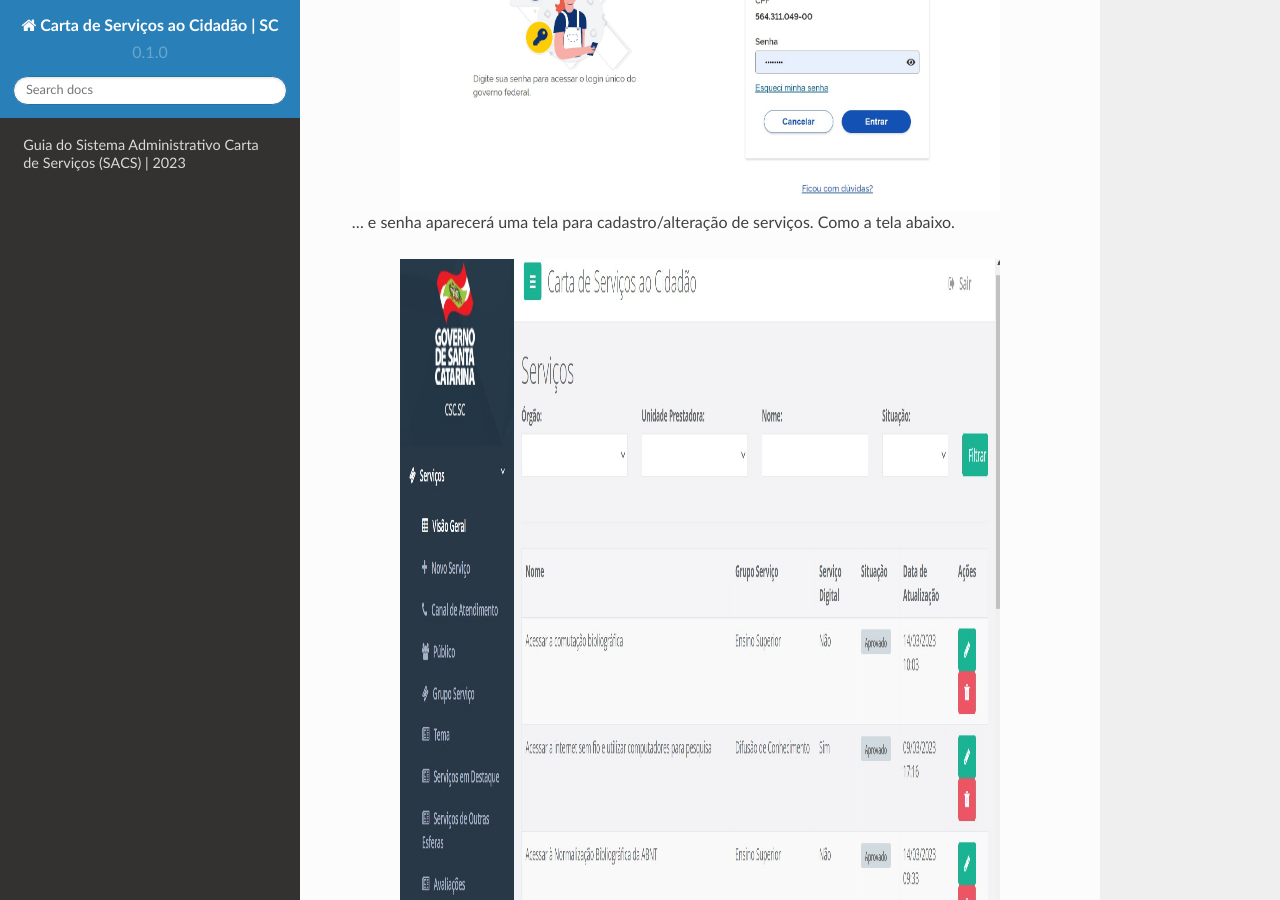
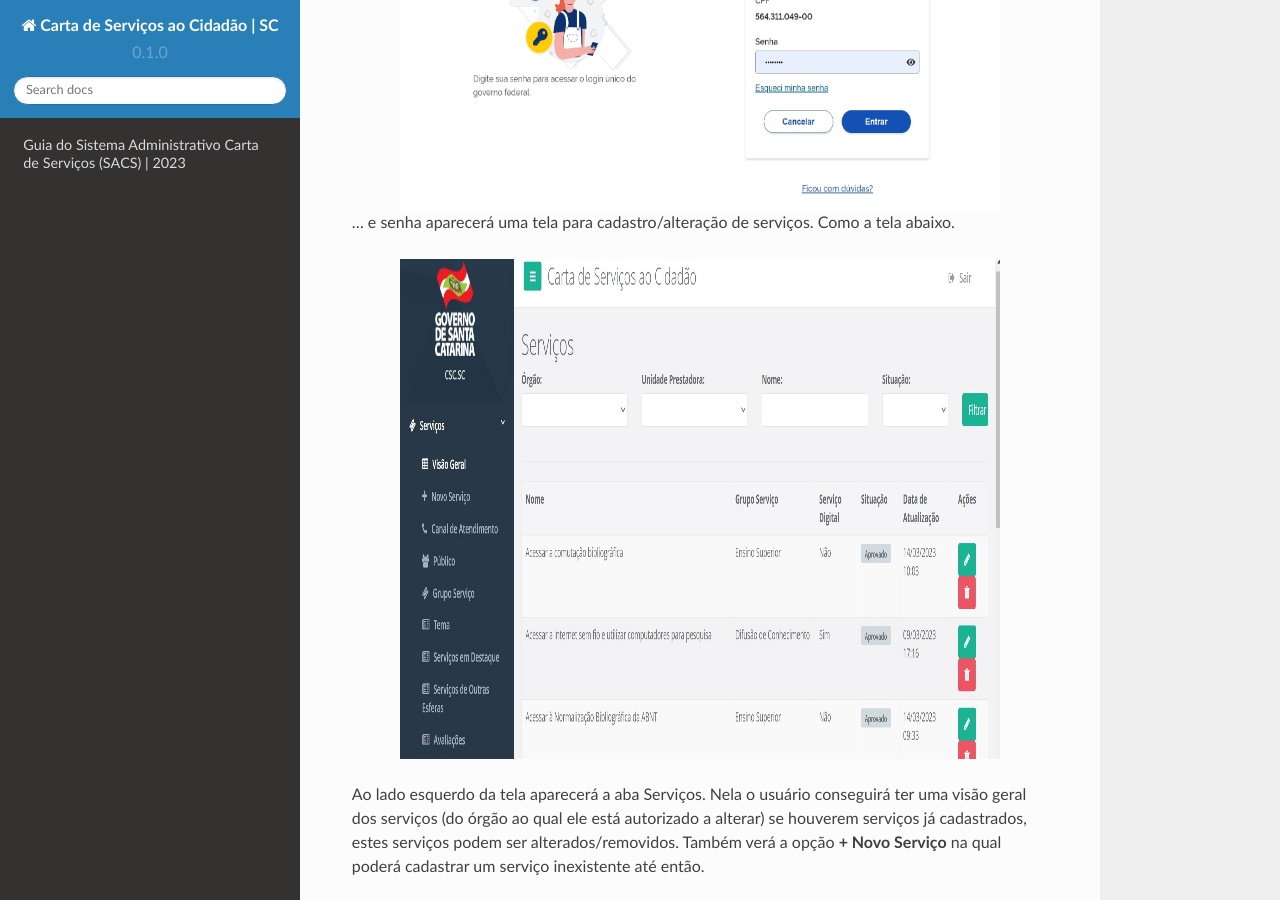
Before and after one commit to brunoaltieri/cartadeservicos, a Sphinx documentation site: the page built from docs/source/index.rst, in a window 1280 px wide and 900 px high, scrolled down 2780 px. Built offline with Sphinx 7.4.7 and the Read the Docs theme 2.0.0, drawn with Linux system fonts in a browser that asks for light colours.

Commit message:
Update index.rst

```diff
--- a/docs/source/index.rst
+++ b/docs/source/index.rst
@@ -82,7 +82,7 @@ Após informar CPF...
 ... e senha aparecerá uma tela para cadastro/alteração de serviços. Como a tela abaixo.
 
 .. image:: images/ExemploTelaDoCarta.jpg
-   :height: 650px
+   :height: 500px
    :width: 600 px
    :scale: 100%
    :alt: tela mostrando o sistema Carta de Serviços
```
